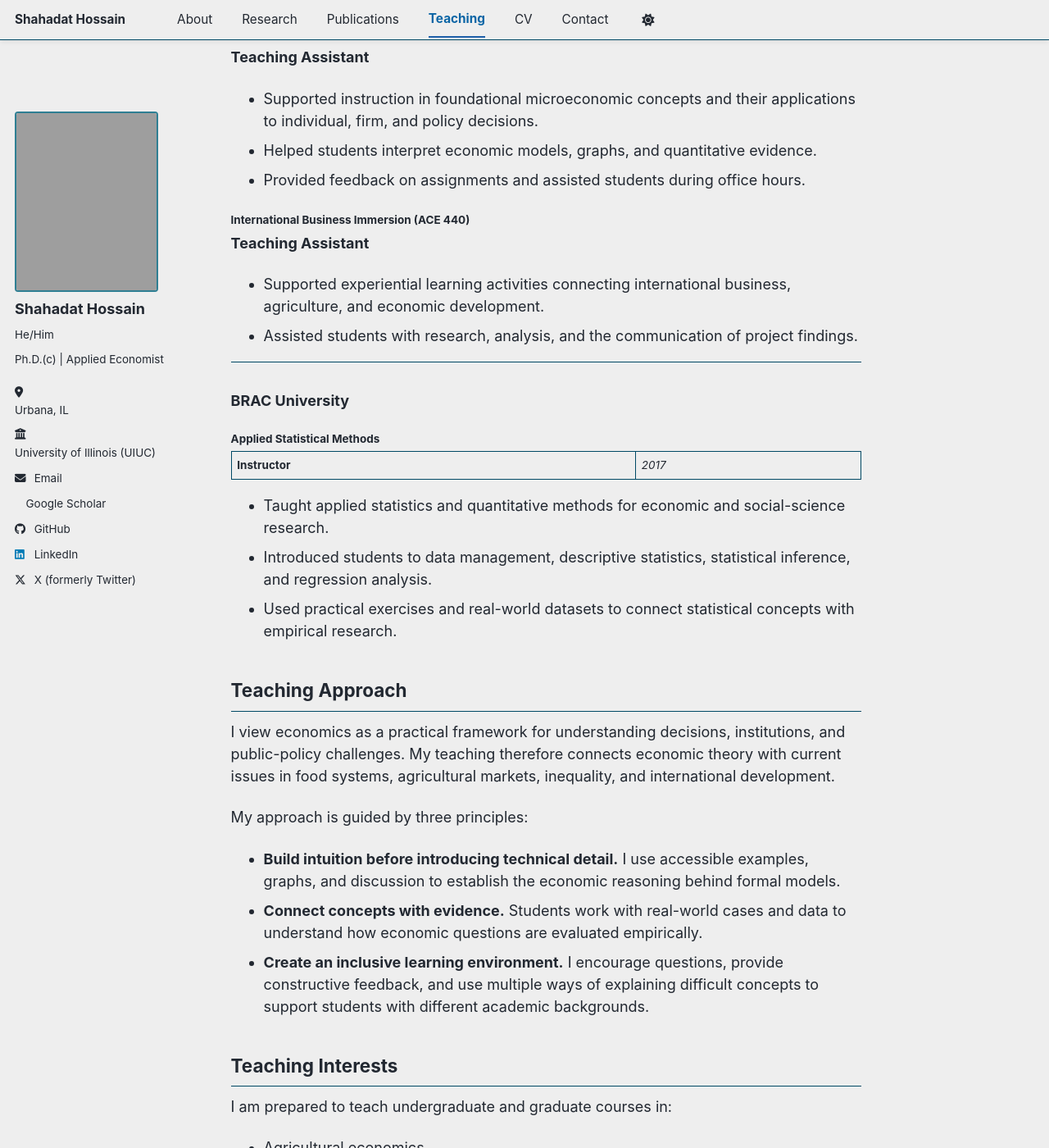
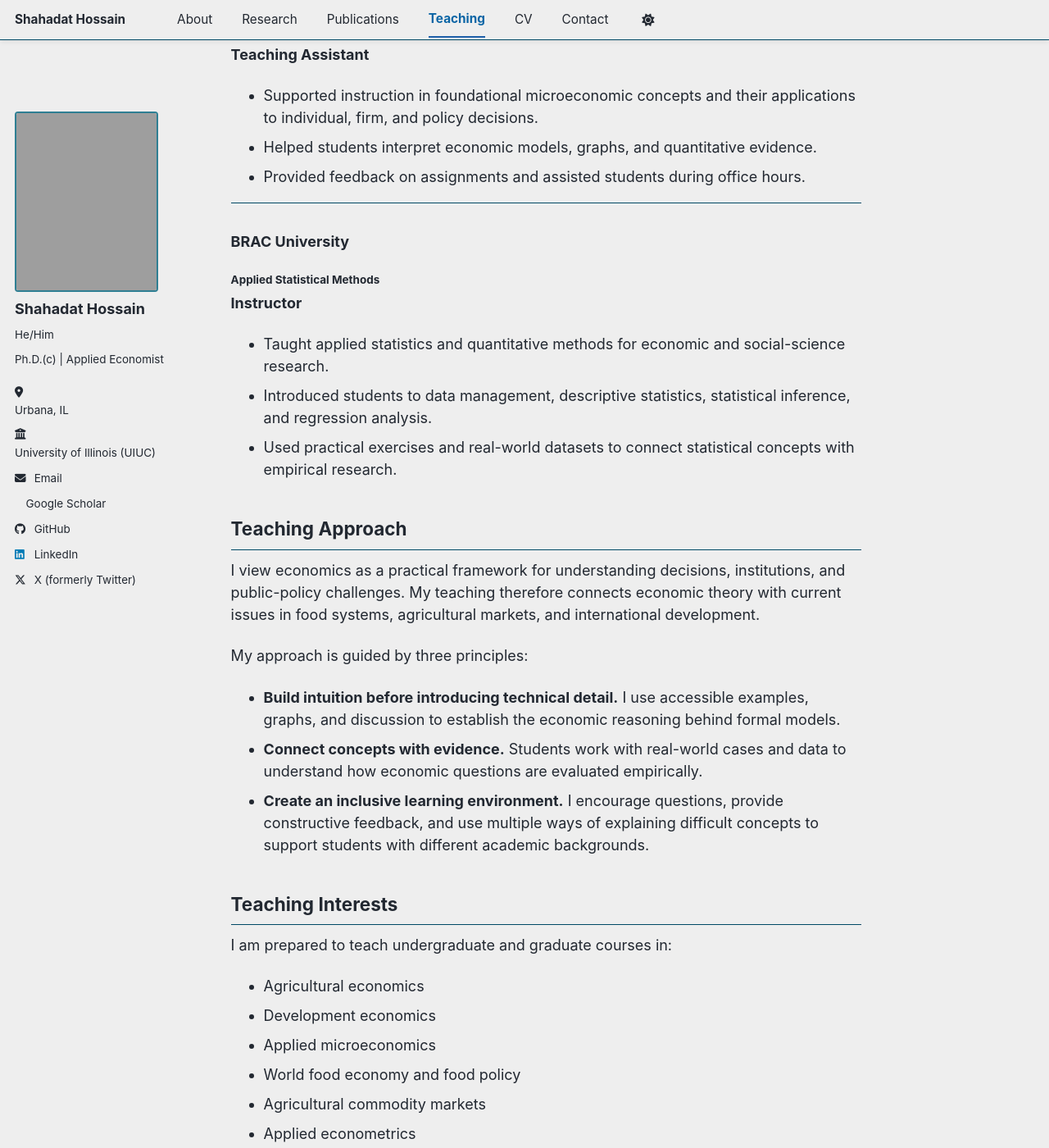
Before and after one commit to hnshahadat/hnshahadat.github.io, a Jekyll site: the page built from _pages/teaching.md, in a window 1280 px wide and 1400 px high, scrolled down 738 px. Shown: the whole window at 82% size. Built offline with Jekyll 4.4.1, drawn with Linux system fonts in a browser that asks for light colours; a style sheet for code colours, icons or effects is not loaded.

Commit message:
update teaching page

```diff
--- a/_pages/teaching.md
+++ b/_pages/teaching.md
@@ -27,20 +27,13 @@ My teaching focuses on helping students connect economic concepts with real-worl
 - Helped students interpret economic models, graphs, and quantitative evidence.
 - Provided feedback on assignments and assisted students during office hours.
 
-#### International Business Immersion (ACE 440)
-
-**Teaching Assistant**
-
-- Supported experiential learning activities connecting international business, agriculture, and economic development.
-- Assisted students with research, analysis, and the communication of project findings.
-
 ---
 
 ### BRAC University
 
 #### Applied Statistical Methods
 
-**Instructor** | *2017*
+**Instructor**
 
 - Taught applied statistics and quantitative methods for economic and social-science research.
 - Introduced students to data management, descriptive statistics, statistical inference, and regression analysis.
@@ -48,7 +41,7 @@ My teaching focuses on helping students connect economic concepts with real-worl
 
 ## Teaching Approach
 
-I view economics as a practical framework for understanding decisions, institutions, and public-policy challenges. My teaching therefore connects economic theory with current issues in food systems, agricultural markets, inequality, and international development.
+I view economics as a practical framework for understanding decisions, institutions, and public-policy challenges. My teaching therefore connects economic theory with current issues in food systems, agricultural markets, and international development.
 
 My approach is guided by three principles:
 
```
Also changed, not shown: other parts of _pages/teaching.md (+1 -1 lines).
